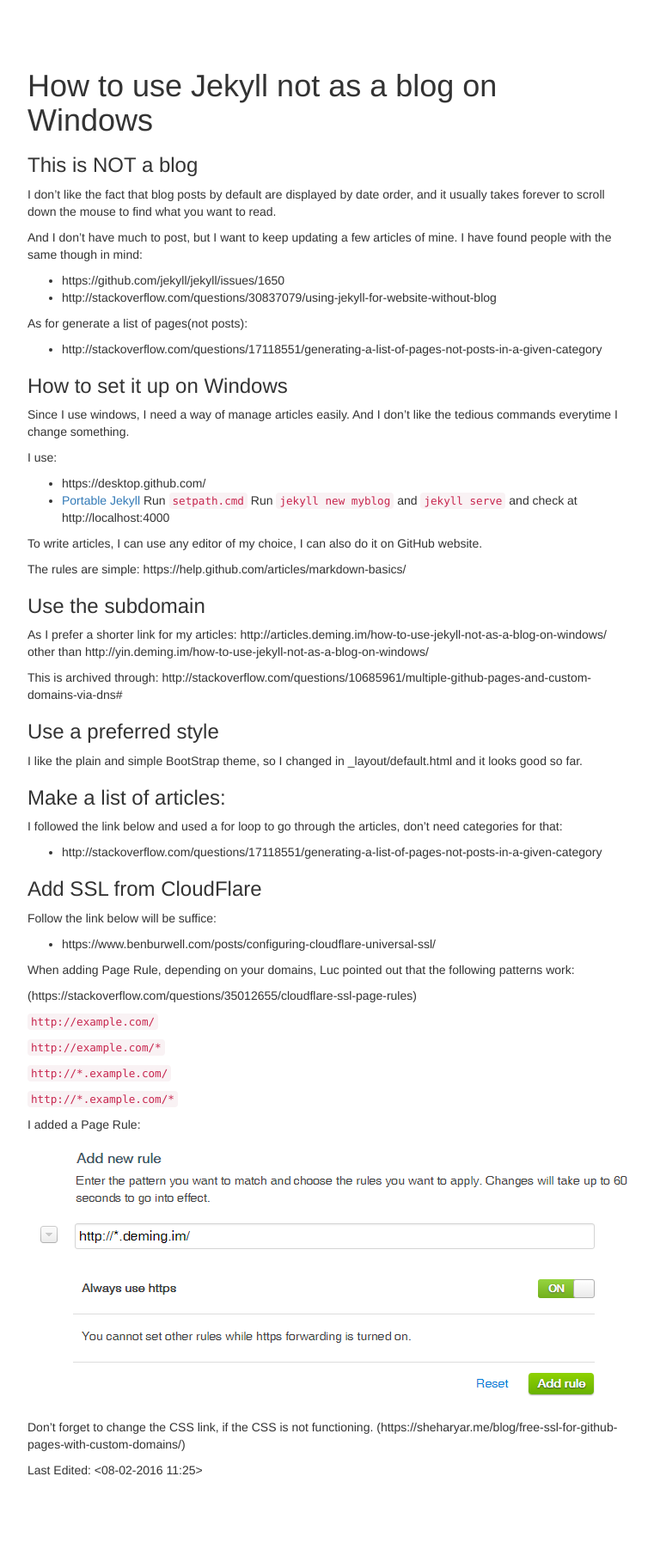
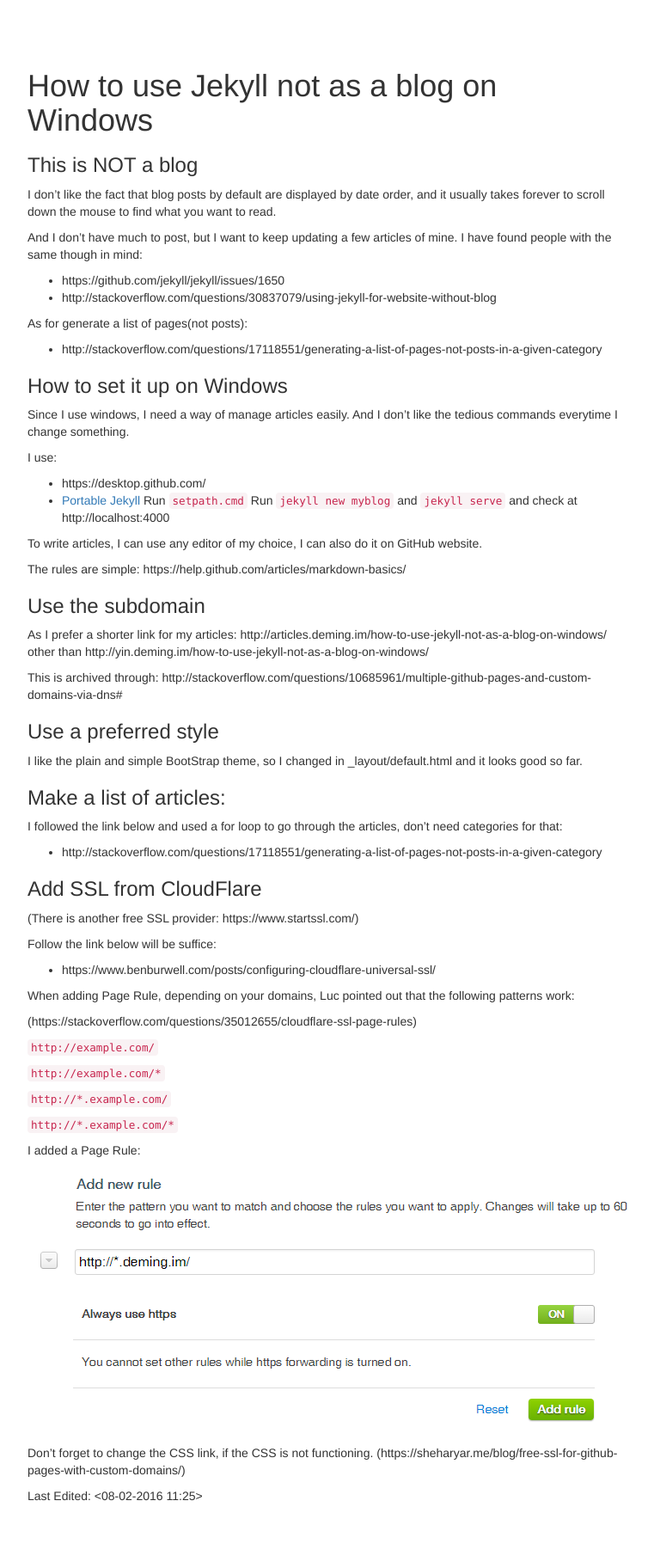
Before and after one commit to yindeming/articles, a Jekyll site: the page built from how-to-use-jekyll-not-as-a-blog-on-windows.md, in a window 1280 px wide. Shown: the whole page at 86% size, without its empty margins (258-1019 px from the left). Built offline with Jekyll 4.4.1, drawn with Linux system fonts in a browser that asks for light colours; nearby versions of some CDN libraries; Markdown is read by kramdown in place of the engine named in the settings; before the commit the page ends 1780 px from its top, so only the background shows below that.

Commit message:
Update how-to-use-jekyll-not-as-a-blog-on-windows.md

```diff
--- a/how-to-use-jekyll-not-as-a-blog-on-windows.md
+++ b/how-to-use-jekyll-not-as-a-blog-on-windows.md
@@ -52,6 +52,8 @@
 
 ### Add SSL from CloudFlare
 
+(There is another free SSL provider: https://www.startssl.com/)
+
 Follow the link below will be suffice:
 - https://www.benburwell.com/posts/configuring-cloudflare-universal-ssl/
 
```
